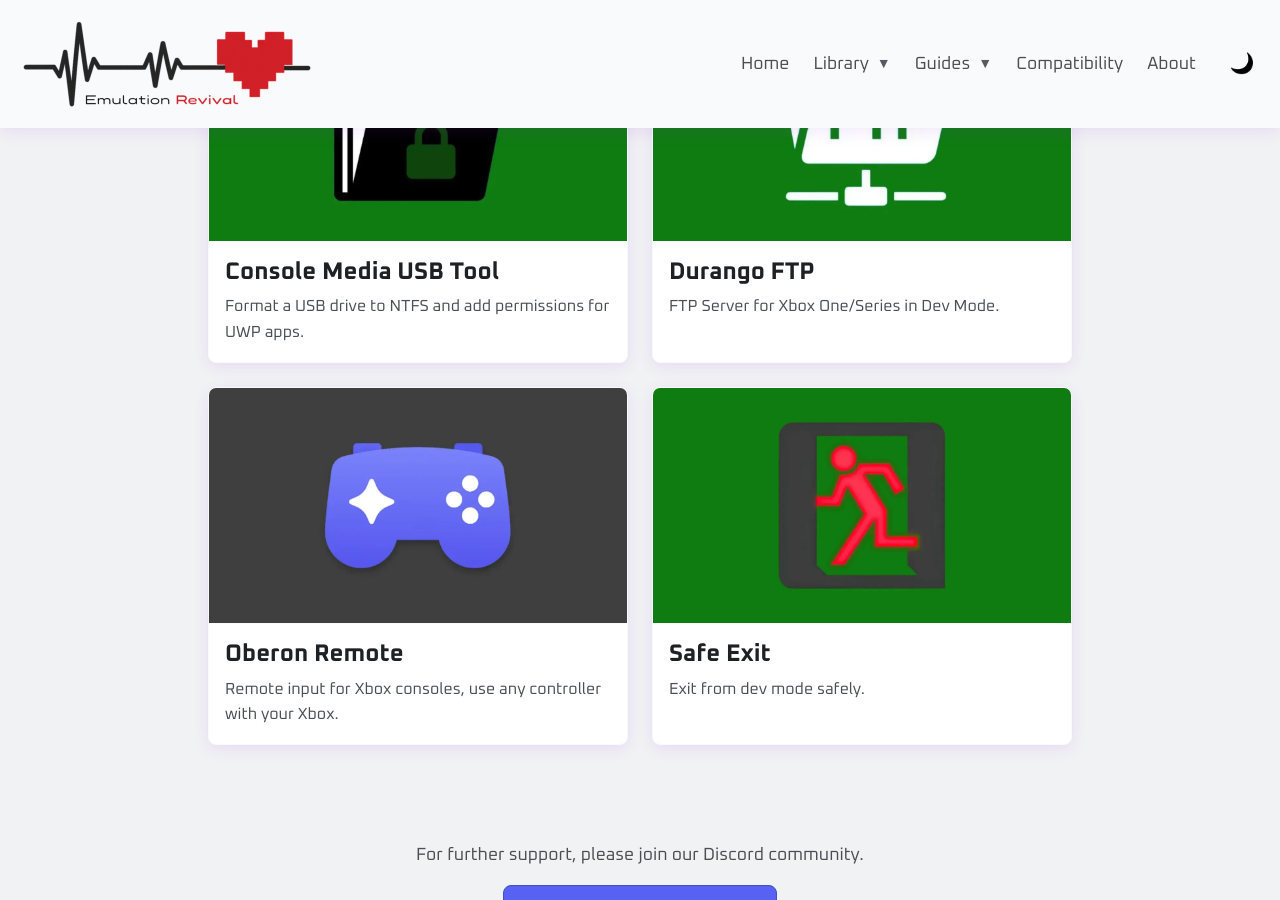
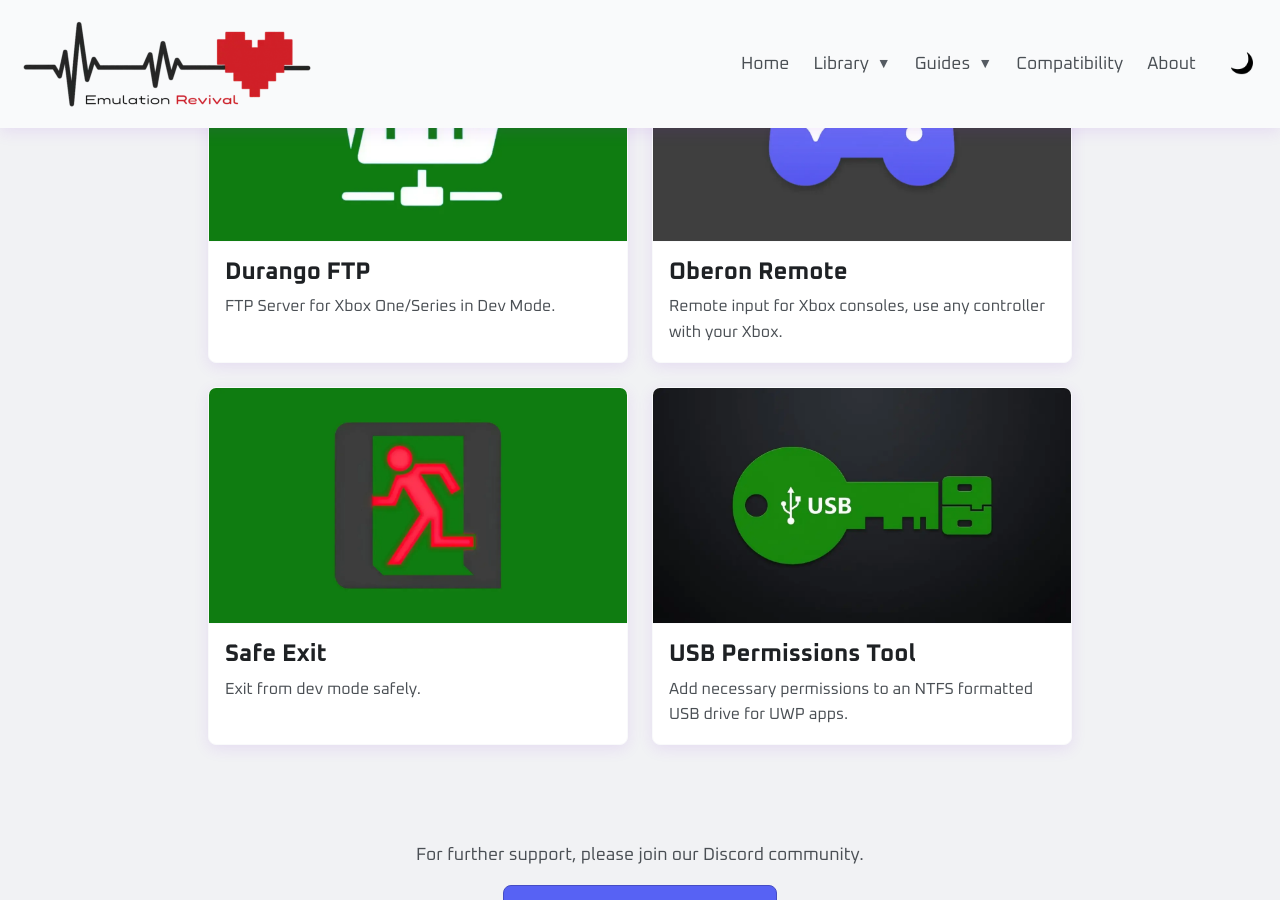
Before and after one commit to EmulationRevival/emulationrevival.github.io, a Jekyll site: the page built from xbox-dev-mode/utilities.html, in a window 1280 px wide and 900 px high, scrolled down 1079 px. Built offline with Jekyll 4.4.1, drawn with Linux system fonts in a browser that asks for light colours.

Commit message:
Added usb permissioms tool and removed broken console media tool

```diff
--- a/xbox-dev-mode/utilities.html
+++ b/xbox-dev-mode/utilities.html
@@ -153,25 +153,30 @@
 
                     <div class="card-grid">
 
-                        <div class="card" id="xboxusb">
-                            <a href="#" class="card-link" data-modal-trigger="xboxusb">
+                        <div class="card" id="usb-permissions-tool">
+                            <a href="#" class="card-link" data-modal-trigger="usb-permissions-tool">
                                 <div class="card-image-container">
-                                    <img src="/xbox-dev-mode/images/utilities/xboxusb.webp" alt="Console Media USB Tool Logo" class="card-image">
+                                    <img src="/xbox-dev-mode/images/utilities/usb-perms-tool.webp" alt="USB Permissions Tool Logo" class="card-image">
                                 </div>
                                 <div class="card-content">
-                                    <h3 class="card-title" id="xboxusb-title">Console Media USB Tool</h3>
-                                    <p class="card-description">Format a USB drive to NTFS and add permissions for UWP apps.</p>
+                                    <h3 class="card-title" id="usb-permissions-tool-title">USB Permissions Tool</h3>
+                                    <p class="card-description">Add necessary permissions to an NTFS formatted USB drive for UWP apps.</p>
                                 </div>
                             </a>
-                            <div class="card-modal-content" data-modal-id="xboxusb" style="display: none;">
+                            <div class="card-modal-content" data-modal-id="usb-permissions-tool" style="display: none;">
                                 <ul class="info-list">
-                                    <li><strong>Developer:</strong> <a href="https://github.com/SvenGDK" class="contributor-name-link">SvenGDK</a></li>
+                                    <li><strong>Developer:</strong> <div class="contributor-container">
+                                        <a href="#" class="contributor-name-link popover-trigger">YTReviveMe</a>
+                                        <div class="popover-menu">
+                                        <a href="https://github.com/YTReviveMe" class="popover-link"><img src="/images/github-logo.svg" alt="GitHub Logo" class="popover-icon">View on GitHub</a>
+                                        <a href="https://ko-fi.com/reviveme" class="popover-link"><img src="/images/kofi-logo.svg" alt="Ko-fi Logo" class="popover-icon">Support on Ko-fi</a>
+                                        </div>
+                                    </div></li>
                                     <li><strong>Compatibility:</strong> Windows OS</li>
-                                    <li><strong>Requires:</strong> External USB drive.</li>
+                                    <li><strong>Requires:</strong> External USB drive formatted as NTFS</li>
                                 </ul>
                                 <div class="card-actions">
-                                    <a href="#" class="btn btn-primary download-link" data-app-id="xboxusb" data-asset-id="xboxusb">Download</a>
-                                    <a href="https://youtu.be/XPtC8mke5r0" class="btn btn-youtube">Watch Tutorial</a>
+                                    <a href="#" class="btn btn-primary download-link" data-app-id="usbPermissionsTool" data-asset-id="usbpermtool">Download</a>
                                 </div>
                             </div>
                         </div>
```
Also changed, not shown: json/devmode.manifest.json (+5 -5 lines), xbox-dev-mode/images/utilities/usb-perms-tool.webp (added), xbox-dev-mode/images/utilities/xboxusb.webp (deleted).
